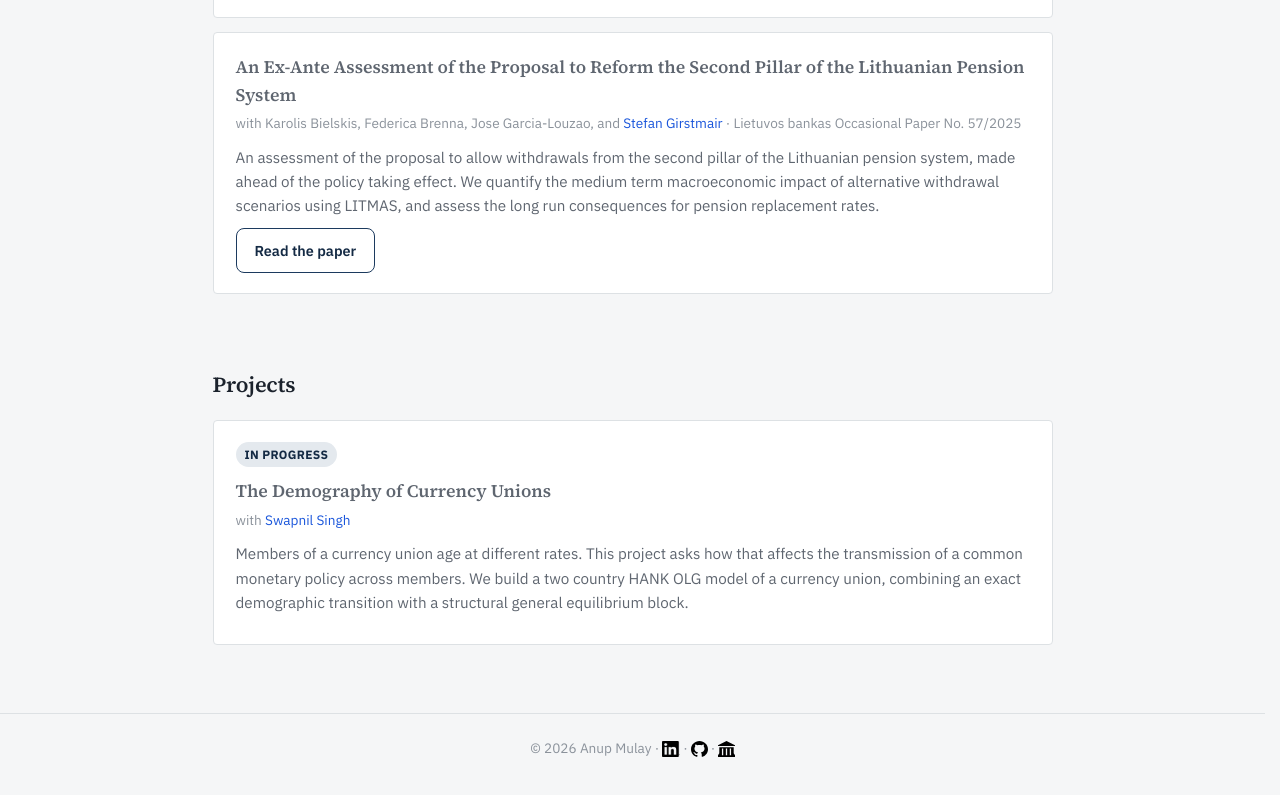
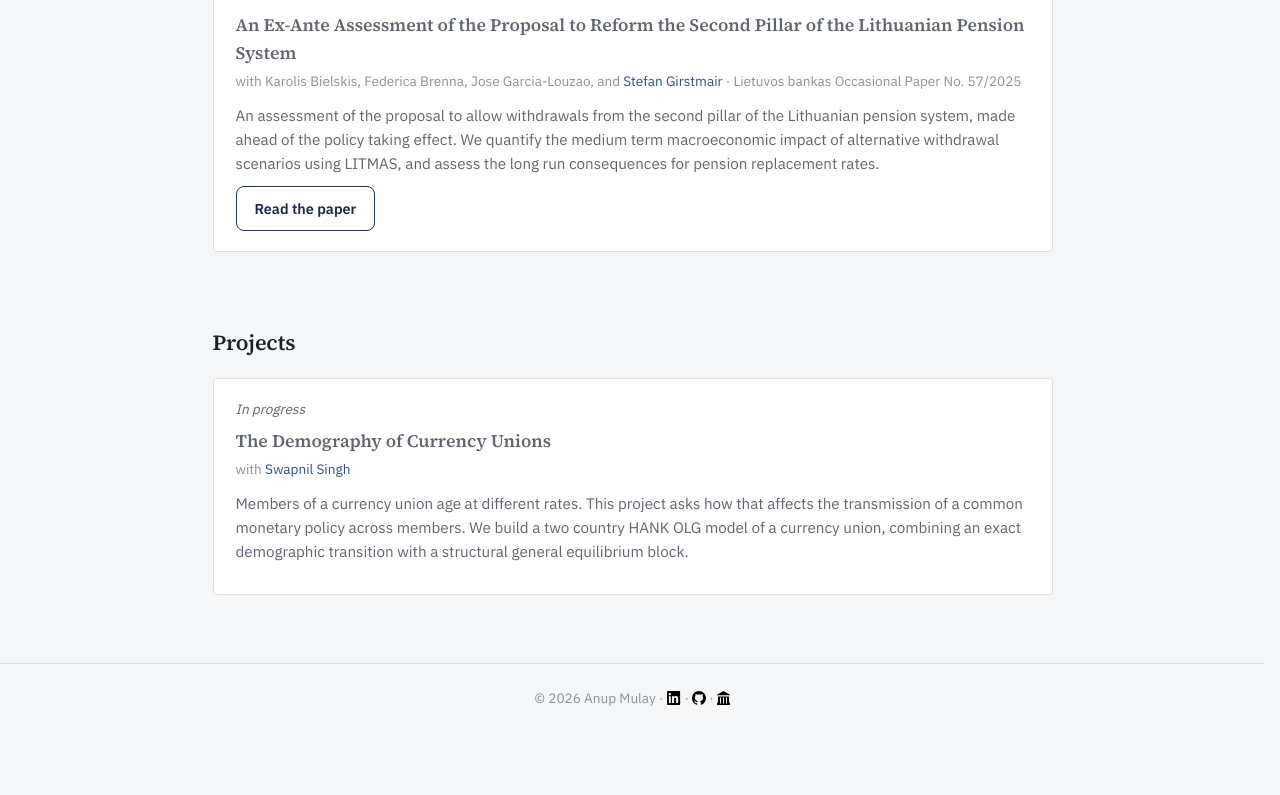
Before and after one commit to anupmulay/anupmulay.github.io, a plain HTML site: page research.html in a window 1280 px wide. Shown: the part 1889-2684 px from the top of the page. After the commit the page ends 2646 px from the top, so only its background shows below. Drawn offline with Linux system fonts and the light colour scheme.

Commit message:
Quieter link colour, plain status labels and smaller footer icons
Links use a deep muted blue (#2c5282) instead of the bright web blue.
The research page status labels are plain small italics instead of
bold capitals in a pill. Footer icons match the footer text size.
Stylesheet v=7.

Co-Authored-By: Claude Opus 5.5 <noreply@anthropic.com>

```diff
--- a/css/style.css
+++ b/css/style.css
@@ -9,8 +9,8 @@
   --accent: #1c3a5e;
   --accent-dark: #142a44;
   --accent-tint: #e4e9ee;
-  --link: #1a56db;
-  --link-hover: #123f9e;
+  --link: #2c5282;
+  --link-hover: #142a44;
   --shadow: none;
   --shadow-md: none;
   --radius: 4px;
@@ -329,16 +329,11 @@ nav.site-nav a.active {
   margin: 0 0 10px;
 }
 .paper .status {
-  display: inline-block;
-  font-size: 0.75rem;
-  font-weight: 700;
-  text-transform: uppercase;
-  letter-spacing: 0.03em;
-  color: var(--accent-dark);
-  background: var(--accent-tint);
-  padding: 3px 9px;
-  border-radius: 999px;
-  margin-bottom: 10px;
+  display: block;
+  font-size: 0.85rem;
+  font-style: italic;
+  color: var(--text-muted);
+  margin-bottom: 6px;
 }
 .paper p { color: var(--text-muted); margin: 0 0 10px; font-size: 0.95rem; }
 
@@ -443,7 +438,7 @@ footer.site-footer a { color: var(--text-muted); }
 /* ===== Brand logos: official LinkedIn and GitHub files, unaltered, in black ===== */
 .brand-logo {
   display: inline-block;
-  height: 1.2em;
+  height: 1em;
   width: auto;
-  vertical-align: -0.3em;
+  vertical-align: -0.15em;
 }
--- a/research.html
+++ b/research.html
@@ -9,7 +9,7 @@
 <link rel="preconnect" href="https://fonts.googleapis.com">
 <link rel="preconnect" href="https://fonts.gstatic.com" crossorigin>
 <link rel="stylesheet" href="https://fonts.googleapis.com/css2?family=IBM+Plex+Sans:wght@400;500;600;700&family=Source+Serif+4:opsz,wght@8..60,500;8..60,600;8..60,700&display=swap">
-<link rel="stylesheet" href="css/style.css?v=6">
+<link rel="stylesheet" href="css/style.css?v=7">
 </head>
 <body>
 
```
Also changed, not shown: contact.html (+1 -1 lines), cv.html (+1 -1 lines), index.html (+1 -1 lines), resources.html (+1 -1 lines), teaching.html (+1 -1 lines).
